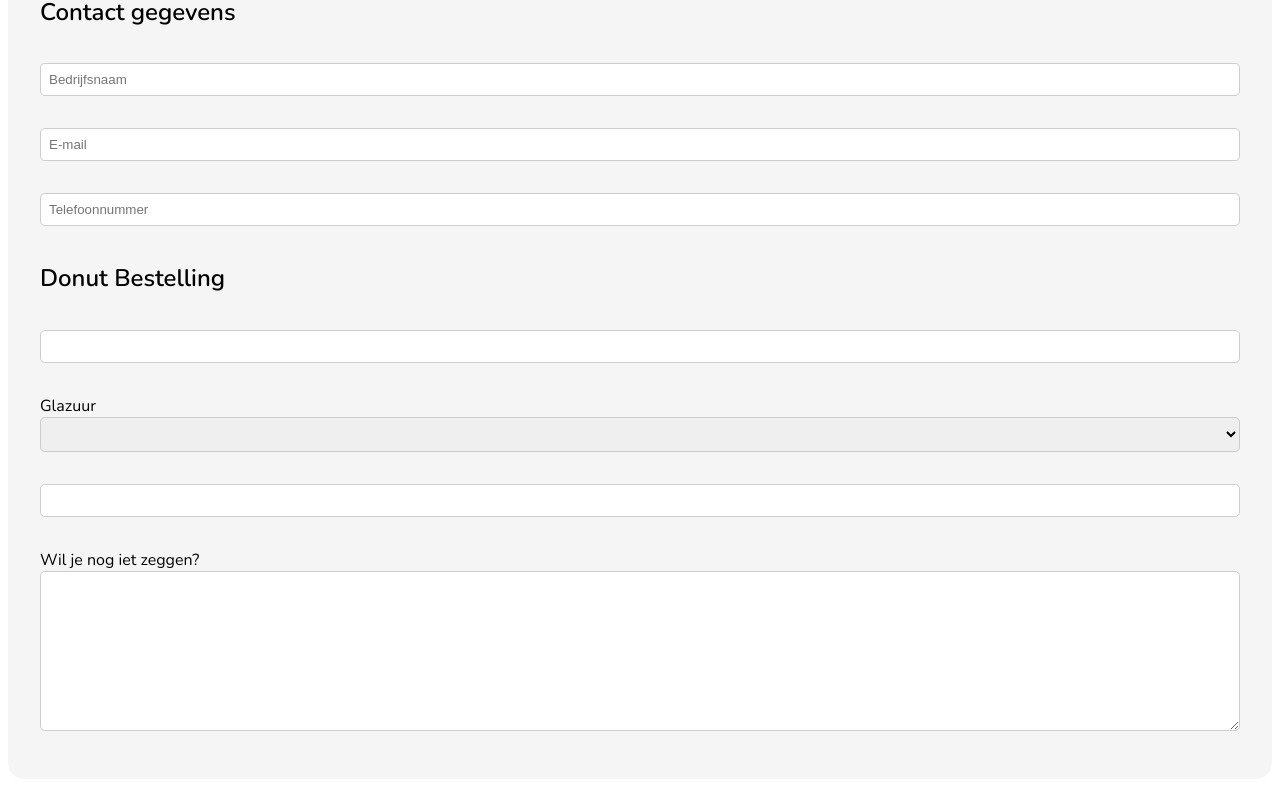
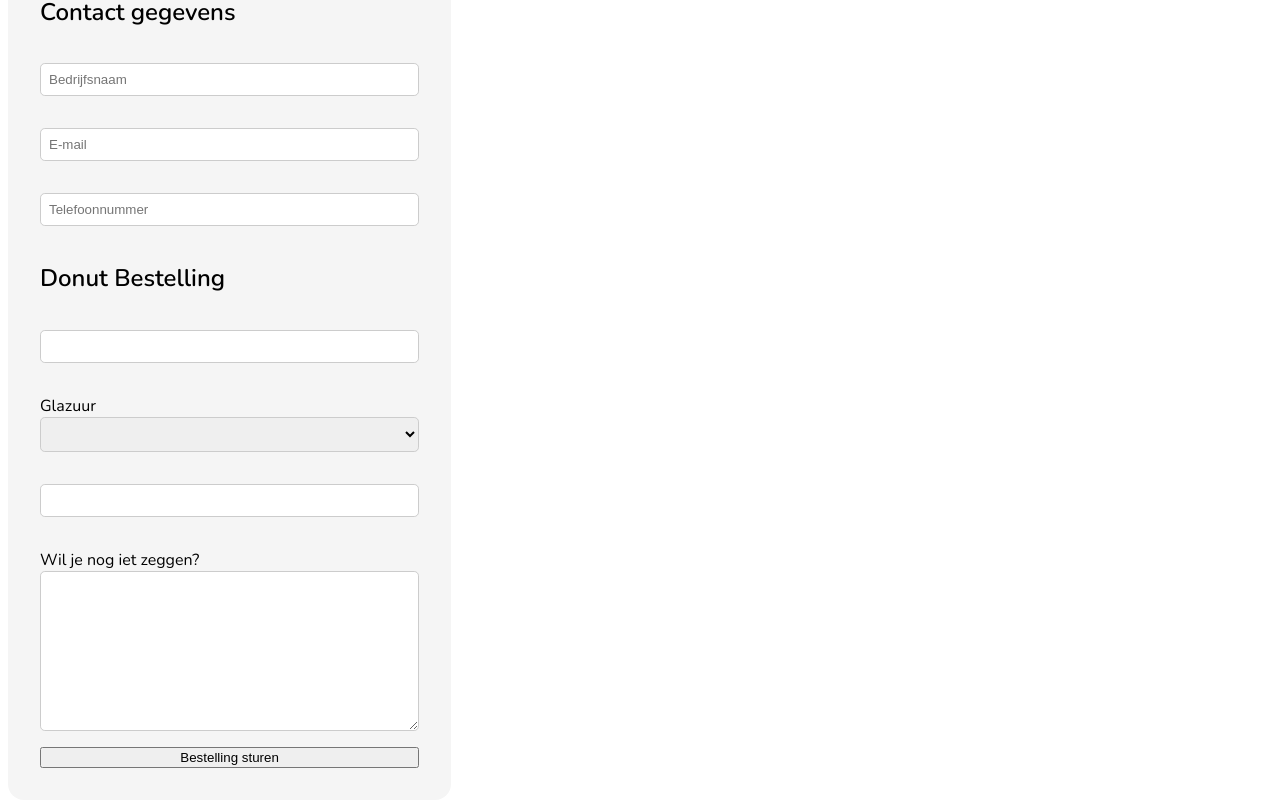
Before and after one commit to ZienabAlr/DonutFront, a Vue app in the folder Donutello/: page / in a window 1280 px wide. Shown: the part 241-1048 px from the top of the page. Built offline with nearby package versions, Linux system fonts and the light colour scheme.

Commit message:
feat(DonutOrder.vue): submit button added

```diff
--- a/Donutello/src/components/DonutOrder.vue
+++ b/Donutello/src/components/DonutOrder.vue
@@ -63,6 +63,7 @@ import { ref } from 'vue'
         </div>
     </div>
 
+    <button class ="btn" @click.prevent="postOrder">Bestelling sturen</button>
 </div>
 </template>
 
@@ -71,9 +72,9 @@ import { ref } from 'vue'
 .orderForm{
     display: flex;
     flex-direction: column;
-    flex-wrap: wrap;
+    /* flex-wrap: wrap; */
     justify-content: space-between;
-    /* width: 30%; */
+    width: 30%;
     height: 100%;
     background-color: #f5f5f5;
     padding: 2rem;
@@ -110,4 +111,5 @@ import { ref } from 'vue'
 .textereaPadding {
     padding: 4rem 0.5rem;
 }
+
 </style>
```
